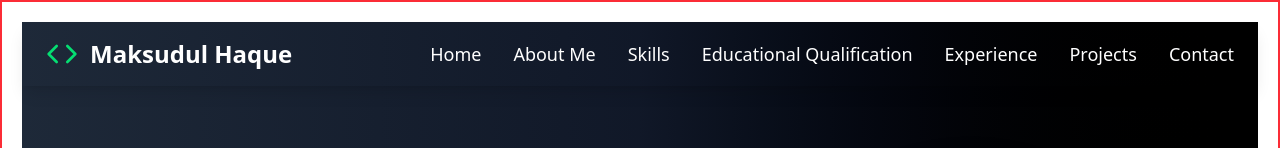
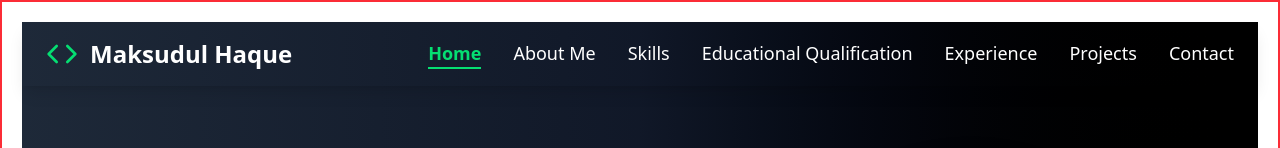
Before and after one commit to smmaksudulhaque2000/Portfolio, a React (Vite) app: page / in a window 1280 px wide. Shown: the top 148 px of the page. Built offline with nearby package versions, Linux system fonts and the light colour scheme; grey boxes are pictures that could not be loaded.

Commit message:
Fix NavBar

```diff
--- a/src/Pages/Shared/NavBar/NavBar.jsx
+++ b/src/Pages/Shared/NavBar/NavBar.jsx
@@ -1,9 +1,10 @@
-import { useState } from "react";
+import { useState, useEffect } from "react";
 import { Menu, X, Code } from "lucide-react";
 import { Link } from "react-scroll";
 
 const NavBar = () => {
   const [isOpen, setIsOpen] = useState(false);
+  const [activeSection, setActiveSection] = useState("home");
 
   const toggleMenu = () => setIsOpen(!isOpen);
 
@@ -16,6 +17,25 @@ const NavBar = () => {
     { id: "projects", label: "Projects" },
     { id: "contact", label: "Contact" },
   ];
+
+  useEffect(() => {
+    const handleScroll = () => {
+      let currentSection = "home";
+      menuItems.forEach((item) => {
+        const section = document.getElementById(item.id);
+        if (section) {
+          const rect = section.getBoundingClientRect();
+          if (rect.top <= 150 && rect.bottom >= 150) {
+            currentSection = item.id;
+          }
+        }
+      });
+      setActiveSection(currentSection);
+    };
+
+    window.addEventListener("scroll", handleScroll);
+    return () => window.removeEventListener("scroll", handleScroll);
+  }, []);
 
   return (
     <nav className="bg-gradient-to-r from-gray-800 via-gray-900 to-black text-white sticky top-0 z-50 shadow-lg">
@@ -31,12 +51,13 @@ const NavBar = () => {
             <Link
               key={item.id}
               to={item.id}
-              spy={true}               // Track active section
+              spy={true}
               smooth={true}
               duration={500}
               offset={-70}
-              activeClass="text-green-400 font-semibold border-b-2 border-green-400"
-              className="cursor-pointer transition hover:text-green-400"
+              className={`cursor-pointer transition hover:text-green-400 ${
+                activeSection === item.id ? "text-green-400 font-semibold border-b-2 border-green-400" : ""
+              }`}
             >
               {item.label}
             </Link>
@@ -70,8 +91,9 @@ const NavBar = () => {
               smooth={true}
               duration={500}
               offset={-70}
-              activeClass="text-green-400 font-semibold border-b-2 border-green-400"
-              className="block py-2 cursor-pointer transition hover:text-green-400"
+              className={`block py-2 cursor-pointer transition hover:text-green-400 ${
+                activeSection === item.id ? "text-green-400 font-semibold border-b-2 border-green-400" : ""
+              }`}
               onClick={() => setIsOpen(false)}
             >
               {item.label}
```
